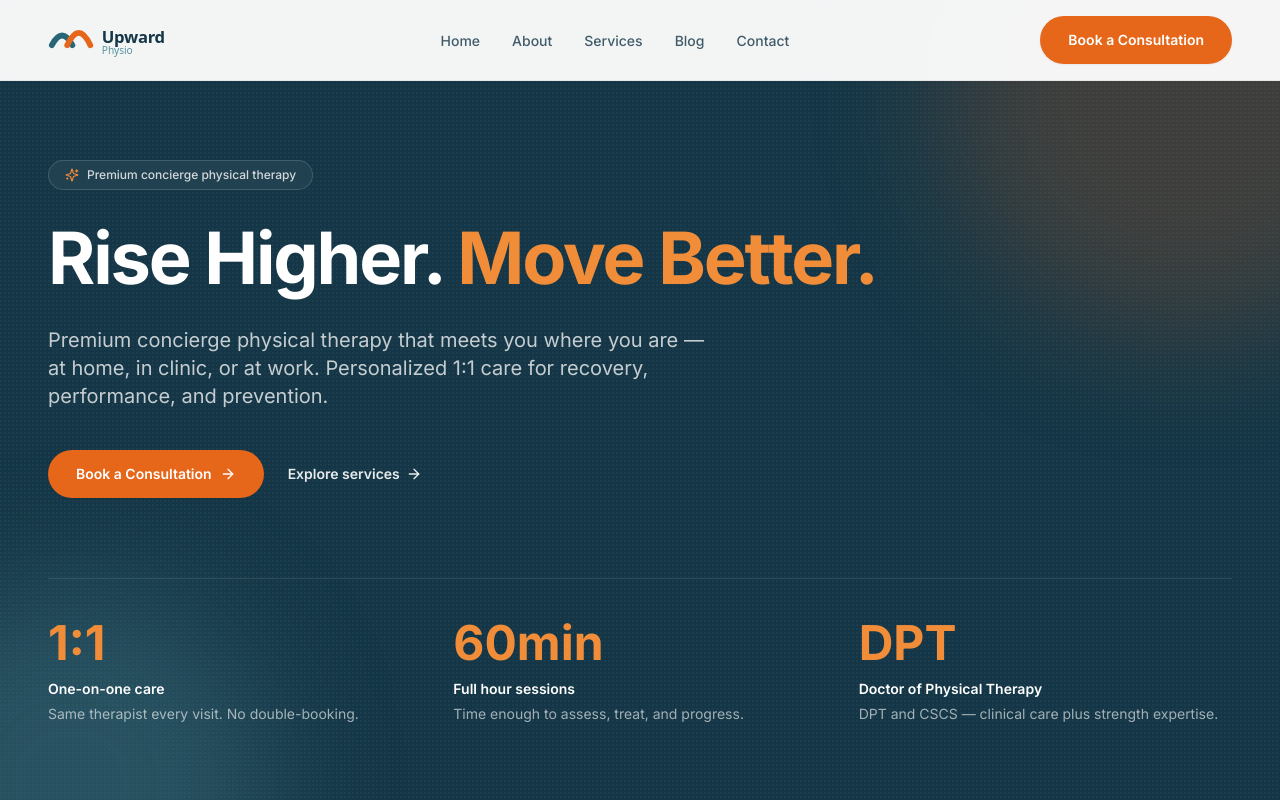
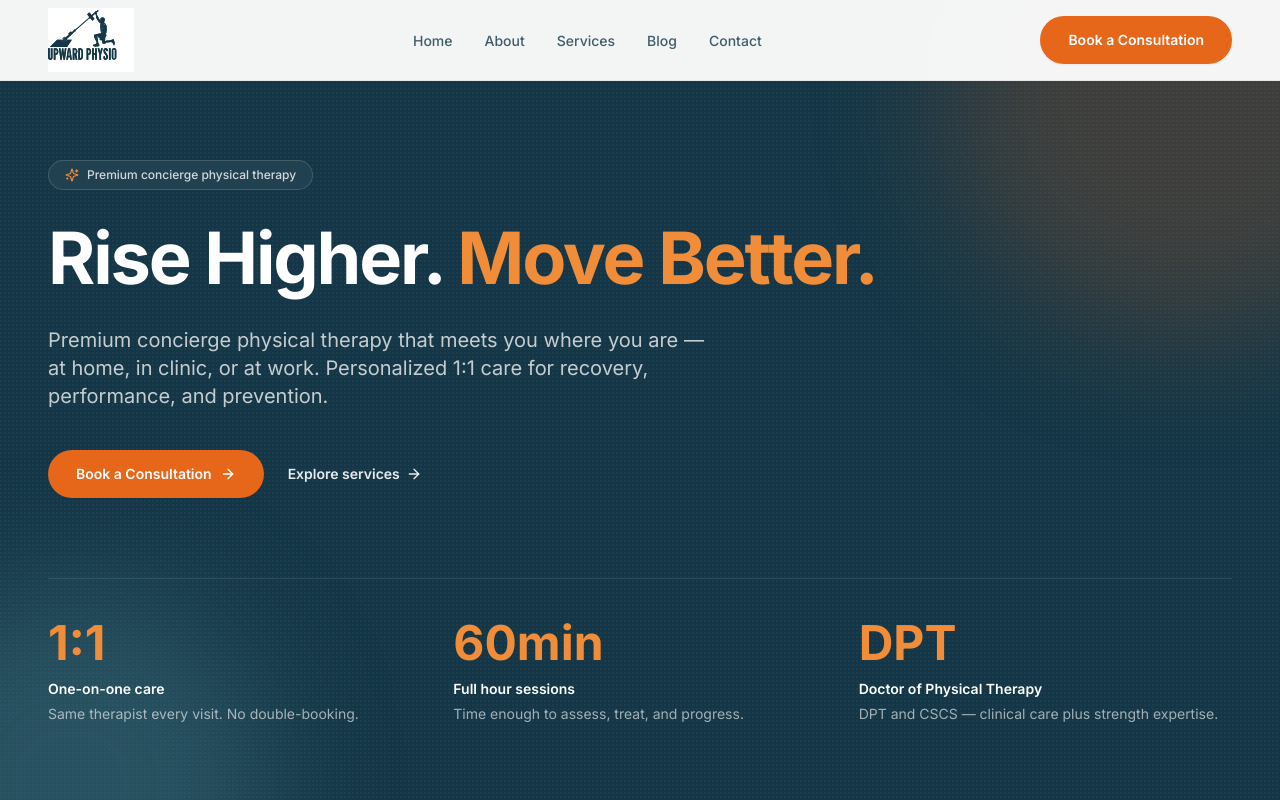
Before and after one commit to brian23662/upward_physio3, a Next.js app: page / in a window 1280 px wide. Shown: the top 800 px of the page. Built offline with nearby package versions, Linux system fonts and the light colour scheme.

Commit message:
Replace logo with new design and enlarge in navbar

```diff
--- a/components/Navbar.tsx
+++ b/components/Navbar.tsx
@@ -55,10 +55,10 @@ export default function Navbar() {
           <Image
             src="/logo.svg"
             alt="Upward Physio"
-            width={150}
-            height={38}
+            width={86}
+            height={64}
             priority
-            className="h-9 w-auto"
+            className="h-16 w-auto"
           />
         </Link>
 
@@ -107,9 +107,9 @@ export default function Navbar() {
               <Image
                 src="/logo-light.svg"
                 alt="Upward Physio"
-                width={150}
-                height={38}
-                className="h-9 w-auto"
+                width={86}
+                height={64}
+                className="h-16 w-auto"
               />
               <button
                 type="button"
```
Also changed, not shown: public/logo-light.svg, public/logo.svg.
